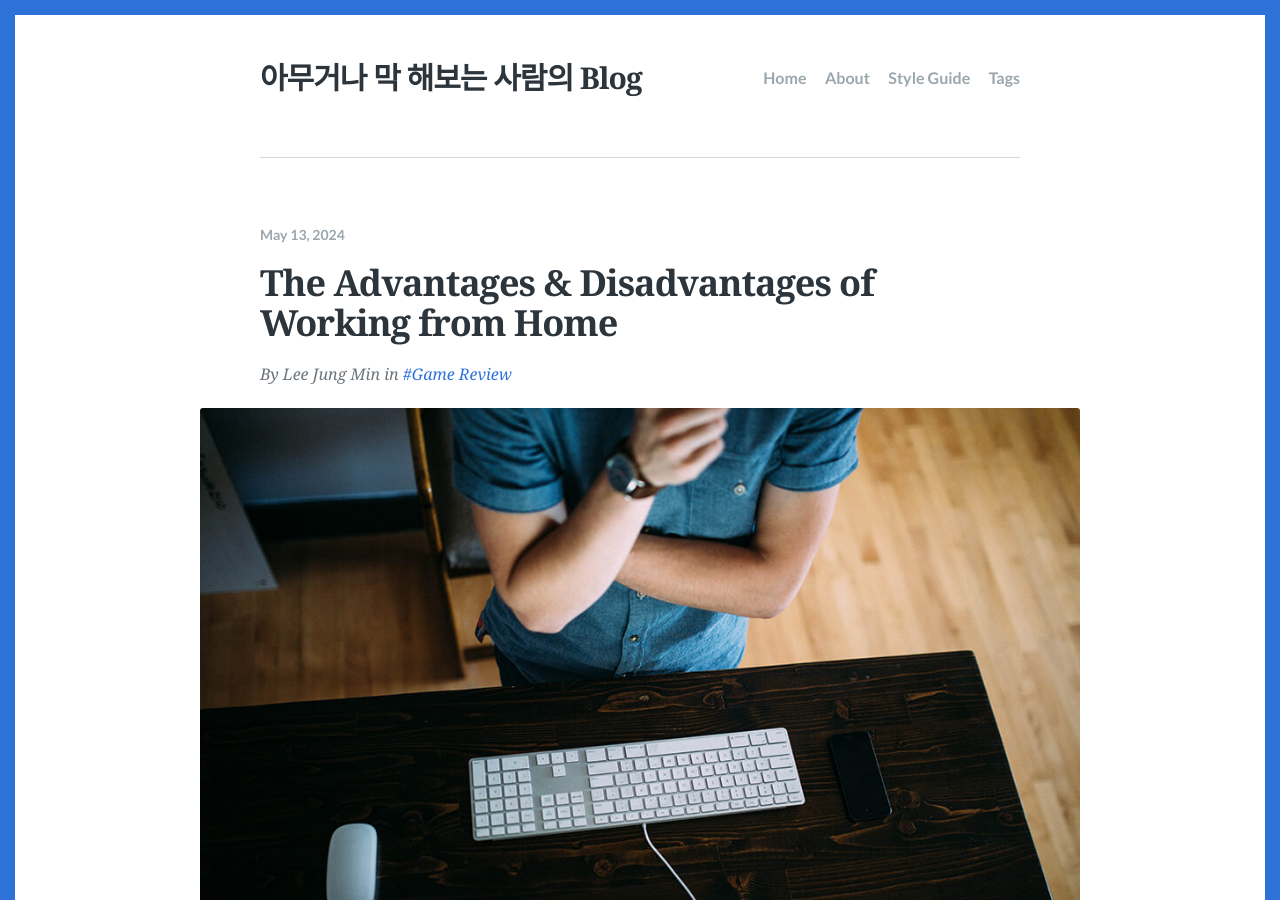
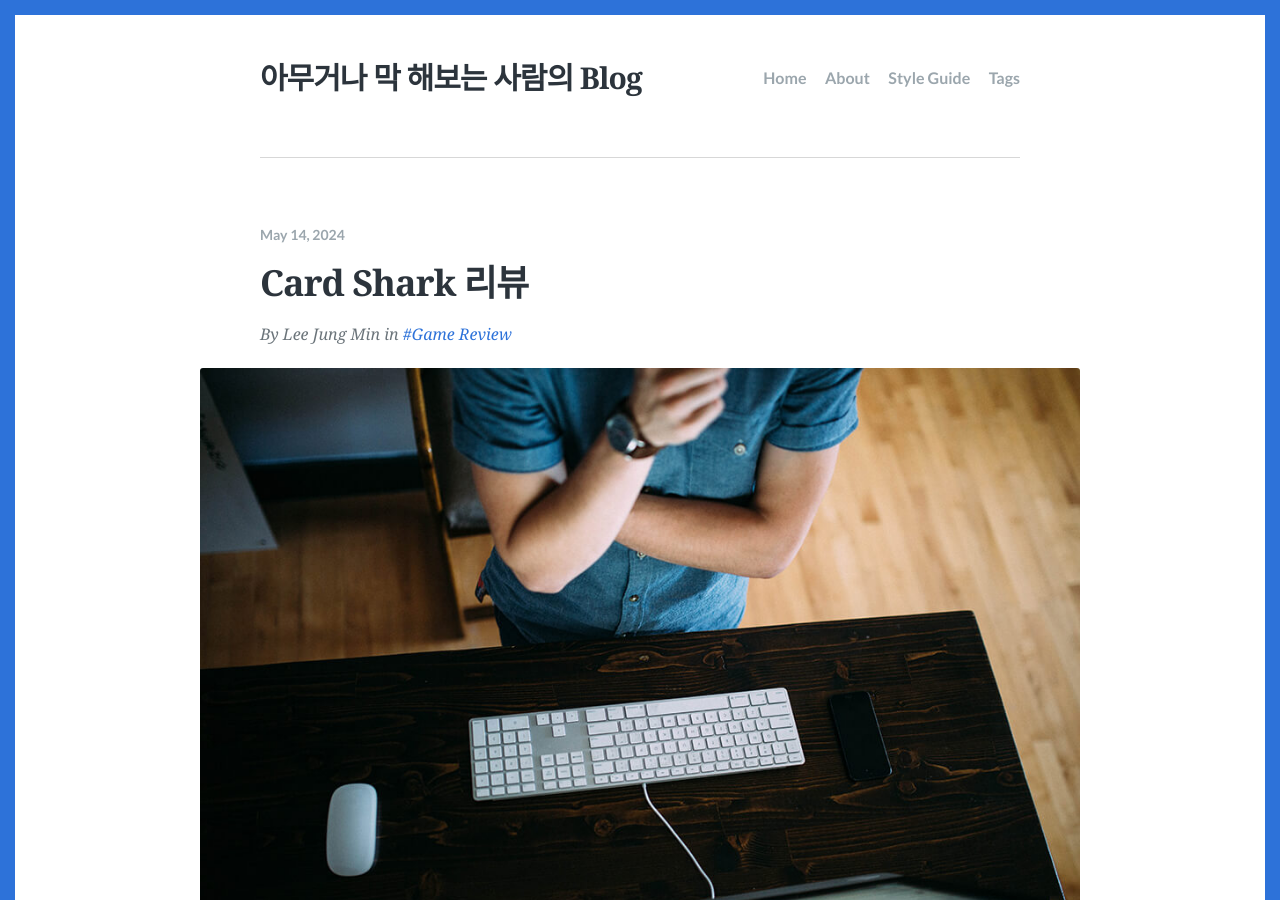
Before and after one commit to 39Imfine/39Imfine.github.io, a Jekyll site: the page built from _posts/2024-05-13-Card-shark-review.md, in a window 1280 px wide and 900 px high. Built offline with Jekyll 4.4.1, drawn with Linux system fonts in a browser that asks for light colours; some web fonts are replaced; comment, search, counter and statistics services are not loaded.

Commit message:
Card Shark Review

```diff
--- a/_posts/2024-05-13-Card-shark-review.md
+++ b/_posts/2024-05-13-Card-shark-review.md
@@ -1,8 +1,8 @@
 ---
 layout: post
-title: "The Advantages & Disadvantages of Working from Home"
-description: "A work at home parent is an entrepreneur who works from home and integrates parenting into his or her business activities."
-date: 2024-05-13
+title: "Card Shark 리뷰"
+description: "훌륭한 게임"
+date: 2024-05-14
 feature_image: images/desk.jpg
 tags: [Game Review]
 ---
```
